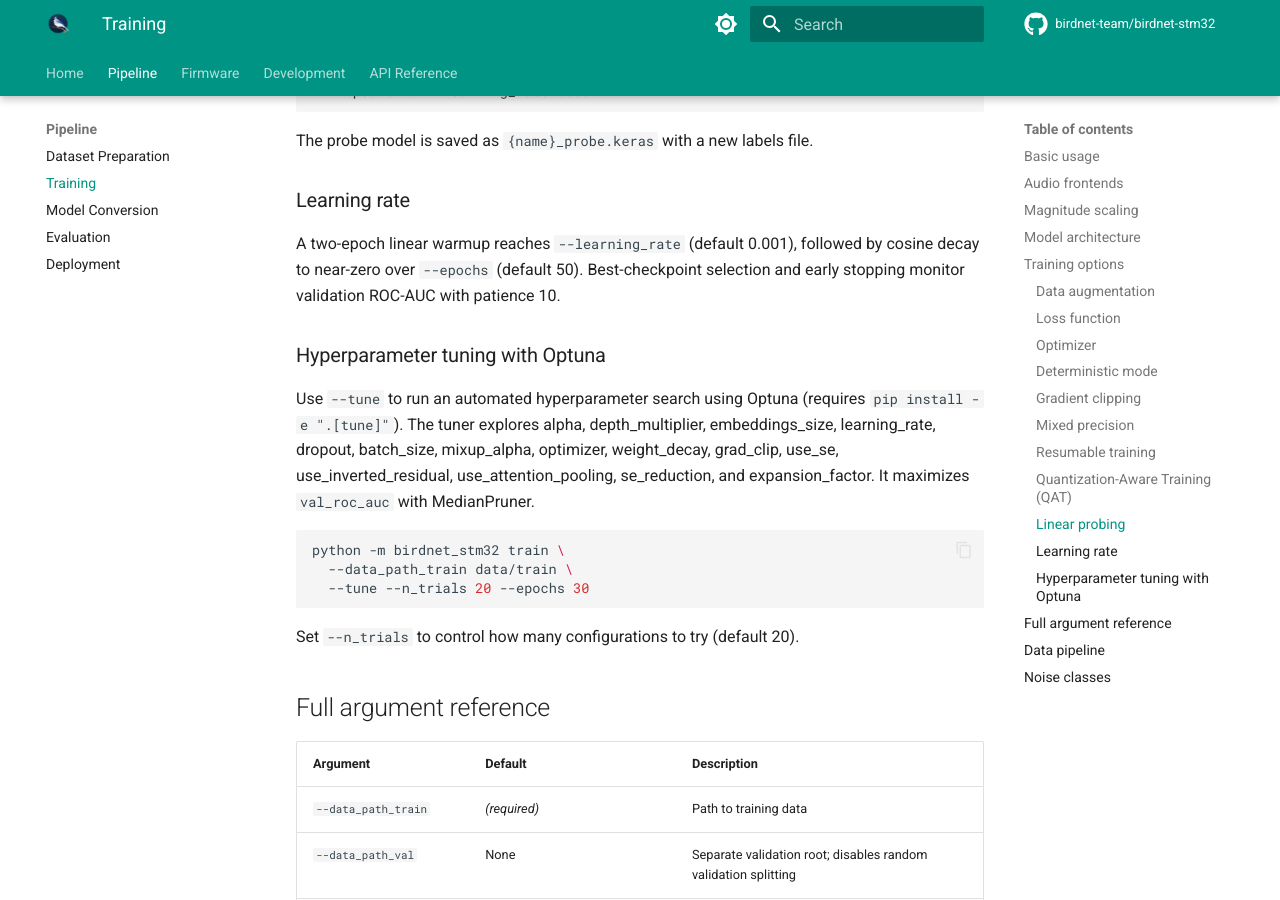
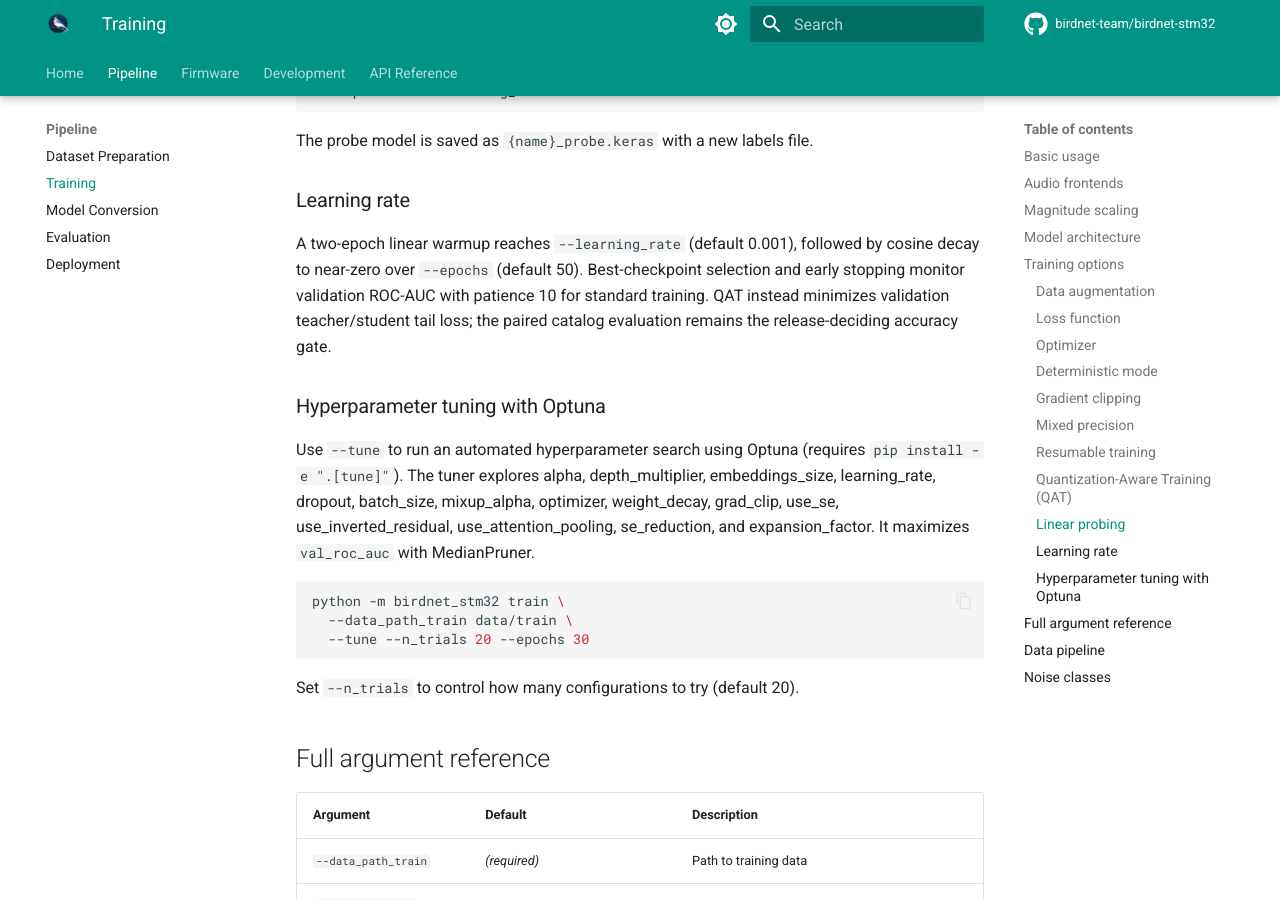
Before and after one commit to birdnet-team/birdnet-stm32, an MkDocs documentation site: the page built from docs/training.md, in a window 1280 px wide and 900 px high, scrolled down 5088 px. Built offline with MkDocs 1.6.1 and Material for MkDocs 9.7.7, drawn with Linux system fonts in a browser that asks for light colours; comment, search, counter and statistics services are not loaded.

Commit message:
Document QAT checkpoint selection

```diff
--- a/docs/training.md
+++ b/docs/training.md
@@ -211,7 +211,9 @@ The probe model is saved as `{name}_probe.keras` with a new labels file.
 
 A two-epoch linear warmup reaches `--learning_rate` (default 0.001), followed
 by cosine decay to near-zero over `--epochs` (default 50). Best-checkpoint
-selection and early stopping monitor validation ROC-AUC with patience 10.
+selection and early stopping monitor validation ROC-AUC with patience 10 for
+standard training. QAT instead minimizes validation teacher/student tail loss;
+the paired catalog evaluation remains the release-deciding accuracy gate.
 
 ### Hyperparameter tuning with Optuna
 
```
Also changed, not shown: CHANGELOG.md (+5 -4 lines), README.md (+1 -1 lines), docs/dev/quantization.md (+2 -0 lines).
